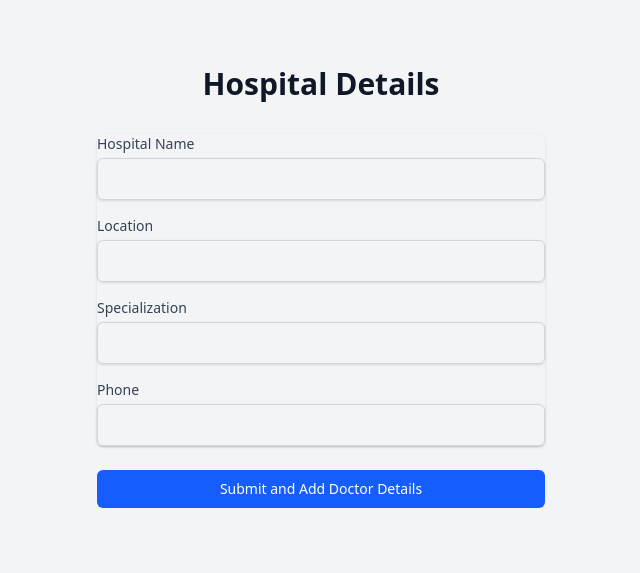
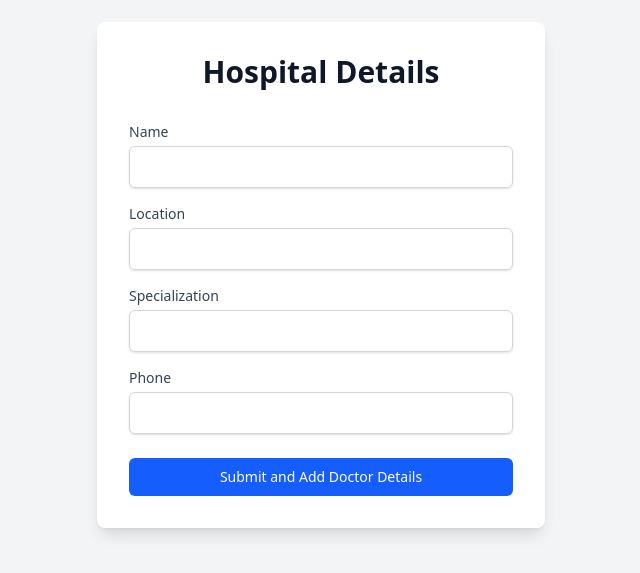
Before and after one commit to AsmiVats/Health-Hack, a React (Vite) app in the folder Frontend/: page /hospital-form in a window 1280 px wide. Shown: the part 125-698 px from the top of the page, without its empty margins (319-959 px from the left). Built offline with nearby package versions, Linux system fonts and the light colour scheme.

Commit message:
feat: implement animated transitions in DoctorForm and add Cta component for hospital registration

```diff
--- /dev/null
+++ b/Frontend/src/components/Cta.jsx
@@ -0,0 +1,60 @@
+import { Building2, Hospital } from 'lucide-react';
+
+function Cta() {
+  const avatars = [
+    "https://images.unsplash.com/photo-1494790108377-be9c29b29330?w=150",
+    "https://images.unsplash.com/photo-1535713875002-d1d0cf377fde?w=150",
+    "https://images.unsplash.com/photo-1580489944761-15a19d654956?w=150",
+    "https://images.unsplash.com/photo-1633332755192-727a05c4013d?w=150",
+    "https://images.unsplash.com/photo-1438761681033-6461ffad8d80?w=150",
+    "https://images.unsplash.com/photo-1472099645785-5658abf4ff4e?w=150"
+  ];
+
+  return (
+    <div className="min-h-screen bg-gradient-to-br from-purple-50 to-blue-50 flex items-center justify-center p-4">
+      <div className="bg-white/80 backdrop-blur-sm rounded-3xl p-8 md:p-12 w-full max-w-5xl shadow-xl relative overflow-hidden">
+        <div className="flex flex-col items-center text-center gap-6 relative z-10">
+          <h1 className="text-2xl md:text-4xl font-bold text-navy-900">
+            Want To Register Multiple Hospitals?
+          </h1>
+          <h2 className="text-xl md:text-3xl font-semibold text-navy-800">
+            Partner Up With Us!
+          </h2>
+          <button className="bg-indigo-500 hover:bg-indigo-600 text-white font-semibold py-3 px-8 rounded-full transition-all transform hover:scale-105">
+            Become a host
+          </button>
+        </div>
+
+        {/* Floating Icons */}
+        <div className="absolute left-8 top-8">
+          <Hospital className="w-12 h-12 text-indigo-600 opacity-80" />
+        </div>
+        <div className="absolute right-8 top-8">
+          <Building2 className="w-12 h-12 text-indigo-600 opacity-80" />
+        </div>
+
+        {/* Floating Avatars */}
+        {avatars.map((avatar, index) => (
+          <div
+            key={index}
+            className="absolute w-12 h-12 rounded-full overflow-hidden border-2 border-white shadow-lg"
+            style={{
+              left: `${Math.random() * 80 + 10}%`,
+              top: `${Math.random() * 80 + 10}%`,
+              transform: 'translate(-50%, -50%)',
+              zIndex: Math.floor(Math.random() * 3)
+            }}
+          >
+            <img
+              src={avatar}
+              alt="Partner"
+              className="w-full h-full object-cover"
+            />
+          </div>
+        ))}
+      </div>
+    </div>
+  );
+}
+
+export default Cta;
--- a/Frontend/src/components/Hero.jsx
+++ b/Frontend/src/components/Hero.jsx
@@ -16,7 +16,7 @@ function Hero() {
             About Us
           </button>
           <button className="px-4 py-2 rounded-full bg-[#7c3aed] text-white hover:bg-[#6d28d9] transition-colors">
-            Register Your Hospital
+            <a href="/hospital-form">Register Your Clinic</a>
           </button>
         </div>
       </nav>
--- a/Frontend/src/components/HospitalForm.jsx
+++ b/Frontend/src/components/HospitalForm.jsx
@@ -1,11 +1,15 @@
-import React, { useState } from "react";
+import { useState } from "react";
 import { useNavigate } from "react-router-dom";
+import { motion } from "framer-motion";
 
 const HospitalForm = () => {
   const navigate = useNavigate();
   const [formData, setFormData] = useState({
     name: "",
-    doctors:[]
+    location: "",
+    specialization: "",
+    phone: "",
+    doctors: []
   });
 
   const handleChange = (e) => {
@@ -21,80 +25,62 @@ const HospitalForm = () => {
 
   return (
     <div className="min-h-screen bg-gray-100 flex items-center justify-center py-12 px-4 sm:px-6 lg:px-8">
-      <div className="max-w-md w-full space-y-8">
+      <motion.div
+        initial={{ opacity: 0, y: 50 }}
+        animate={{ opacity: 1, y: 0 }}
+        transition={{ duration: 0.5 }}
+        className="max-w-md w-full space-y-8 bg-white p-8 rounded-lg shadow-lg"
+      >
         <div>
-          <h2 className="mt-6 text-center text-3xl font-extrabold text-gray-900">Hospital Details</h2>
+          <motion.h2
+            initial={{ opacity: 0 }}
+            animate={{ opacity: 1 }}
+            transition={{ delay: 0.2, duration: 0.5 }}
+            className="text-center text-3xl font-extrabold text-gray-900"
+          >
+            Hospital Details
+          </motion.h2>
         </div>
         <form className="mt-8 space-y-6" onSubmit={handleSubmit}>
-          <div className="rounded-md shadow-sm space-y-4">
-            <div className="mb-4">
-              <label htmlFor="name" className="block text-sm font-medium text-gray-700 mb-1">
-                Hospital Name
-              </label>
-              <input
-                type="text"
-                name="name"
-                id="name"
-                value={formData.name}
-                onChange={handleChange}
-                required
-                className="w-full px-3 py-2 border border-gray-300 rounded-md shadow-sm focus:outline-none focus:ring-2 focus:ring-blue-500 focus:border-blue-500"
-              />
-            </div>
-            <div className="mb-4">
-              <label htmlFor="location" className="block text-sm font-medium text-gray-700 mb-1">
-                Location
-              </label>
-              <input
-                type="text"
-                name="location"
-                id="location"
-                value={formData.location}
-                onChange={handleChange}
-                required
-                className="w-full px-3 py-2 border border-gray-300 rounded-md shadow-sm focus:outline-none focus:ring-2 focus:ring-blue-500 focus:border-blue-500"
-              />
-            </div>
-            <div className="mb-4">
-              <label htmlFor="specialization" className="block text-sm font-medium text-gray-700 mb-1">
-                Specialization
-              </label>
-              <input
-                type="text"
-                name="specialization"
-                id="specialization"
-                value={formData.specialization}
-                onChange={handleChange}
-                required
-                className="w-full px-3 py-2 border border-gray-300 rounded-md shadow-sm focus:outline-none focus:ring-2 focus:ring-blue-500 focus:border-blue-500"
-              />
-            </div>
-            <div className="mb-4">
-              <label htmlFor="phone" className="block text-sm font-medium text-gray-700 mb-1">
-                Phone
-              </label>
-              <input
-                type="tel"
-                name="phone"
-                id="phone"
-                value={formData.phone}
-                onChange={handleChange}
-                required
-                className="w-full px-3 py-2 border border-gray-300 rounded-md shadow-sm focus:outline-none focus:ring-2 focus:ring-blue-500 focus:border-blue-500"
-              />
-            </div>
+          <div className="space-y-4">
+            {['name', 'location', 'specialization', 'phone'].map((field, index) => (
+              <motion.div
+                key={field}
+                initial={{ opacity: 0, y: 20 }}
+                animate={{ opacity: 1, y: 0 }}
+                transition={{ delay: index * 0.1, duration: 0.4 }}
+                className="mb-4"
+              >
+                <label htmlFor={field} className="block text-sm font-medium text-gray-700 mb-1 capitalize">
+                  {field}
+                </label>
+                <input
+                  type={field === 'phone' ? 'tel' : 'text'}
+                  name={field}
+                  id={field}
+                  value={formData[field]}
+                  onChange={handleChange}
+                  required
+                  className="w-full px-3 py-2 border border-gray-300 rounded-md shadow-sm focus:outline-none focus:ring-2 focus:ring-blue-500 focus:border-blue-500 transition-all"
+                />
+              </motion.div>
+            ))}
           </div>
 
-          <div>
+          <motion.div
+            initial={{ opacity: 0, scale: 0.9 }}
+            animate={{ opacity: 1, scale: 1 }}
+            transition={{ delay: 0.3, duration: 0.3 }}
+          >
             <button
               type="submit"
-              className="group relative w-full flex justify-center py-2 px-4 border border-transparent text-sm font-medium rounded-md text-white bg-blue-600 hover:bg-blue-700 focus:outline-none focus:ring-2 focus:ring-offset-2 focus:ring-blue-500"
+              className="group relative w-full flex justify-center py-2 px-4 border border-transparent text-sm font-medium rounded-md text-white bg-blue-600 hover:bg-blue-700 focus:outline-none focus:ring-2 focus:ring-offset-2 focus:ring-blue-500 transform transition-transform hover:scale-105"
             >
               Submit and Add Doctor Details
             </button>
-          </div>
+          </motion.div>
         </form>
-      </div>
+      </motion.div>
     </div>
   );
 };
--- a/Frontend/src/pages/Landing.jsx
+++ b/Frontend/src/pages/Landing.jsx
@@ -1,12 +1,14 @@
 import Hero from "../components/Hero"
 import Feature from "../components/Features"
 import Stats from "../components/Stats"
+// import Cta from "../components/Cta"
 const Landing = () => {
   return (
     <>
     <Hero />
     <Feature />
     <Stats />
+    {/* <Cta /> */}
     </>
   )
 }
```
Also changed, not shown: Frontend/src/components/DoctorForm.jsx (+33 -31 lines), 1 other file (tests, documents, lock files or other folders).
